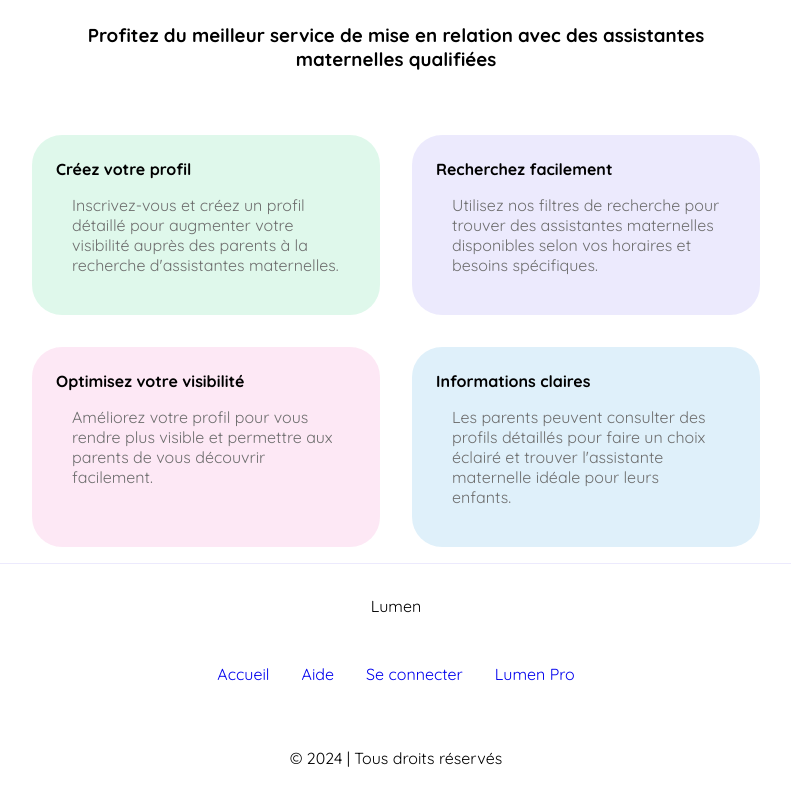
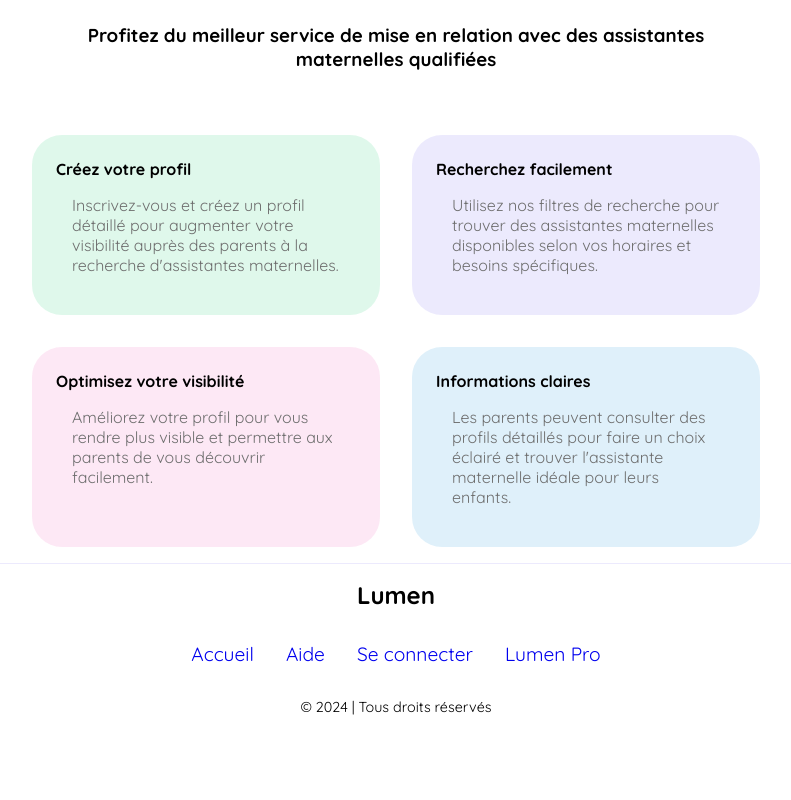
Before and after one commit to WildCodeSchool-2024-02/toulouse-babyplace, a React (Vite) app in the folder client/: page / in a window 1280 px wide. Shown: the part 638-1438 px from the top of the page, without its empty margins (244-1035 px from the left). After the commit the page ends 1370 px from the top, so only its background shows below. Built offline with nearby package versions, Linux system fonts and the light colour scheme; a web font is replaced by a local one.

Commit message:
fix: correction css

```diff
--- a/client/src/components/Footer/Footer.jsx
+++ b/client/src/components/Footer/Footer.jsx
@@ -8,8 +8,7 @@ function Footer() {
 
   return (
     <div id="footer">
-      <div>
-        <p>Lumen</p>
+      <h2>Lumen</h2>
       <ul>
         <NavLink to="/">
           <li>Accueil</li>
@@ -28,7 +27,6 @@ function Footer() {
           </NavLink>
         )}
       </ul>
-      </div>
       <p id="p">© 2024 | Tous droits réservés</p>
     </div>
   );
--- a/client/src/components/Footer/Footer.scss
+++ b/client/src/components/Footer/Footer.scss
@@ -3,19 +3,20 @@
 #footer {
   border-top: 1px solid rgba(126, 114, 242, 0.15);
   padding: 1rem;
+  display: flex;
+  flex-direction: column;
+  gap: 2rem;
 
   p {
     text-align: center;
-    padding-top: 1rem;
   }
 
   #p {
-    margin: 1rem;
+    font-size: 0.8rem;
   }
 
   ul {
     text-align: center;
-    margin: 3rem;
     display: flex;
     align-items: center;
     gap: 2rem;
@@ -57,34 +58,8 @@
     padding-block: 0.6rem;
     margin: 1rem;
   }
-  #btn-more {
-    background-color: $secondary-color;
-    border: $secondary-color 1px solid;
-    color: $lighter-color;
-  }
-
-  #btn-more:hover {
-    background-color: $lighter-color;
-    color: $secondary-color;
-    border: $secondary-color 1px solid;
-  }
-
-  #btn-demo {
-    background-color: $lighter-color;
-    border: none;
-    box-shadow: rgba(149, 157, 165, 0.2) 0px 8px 24px;
-  }
-
-  #btn-demo:hover {
-    background-color: $main-color;
-    color: $lighter-color;
-    span {
-      color: $lighter-color;
-    }
-  }
 
   h2 {
-    margin: 1rem;
     font-size: 1.2rem;
     text-align: center;
   }
@@ -95,5 +70,17 @@
     #footer-top {
       flex-direction: row;
     }
+
+    h2 {
+      font-size: 1.5rem;
+    }
+
+    ul {
+      font-size: 1.2rem;
+    }
+
+    #p {
+      font-size: 0.9rem;
+    }
   }
 }
--- a/client/src/pages/PersonalPage/PersonalPage.scss
+++ b/client/src/pages/PersonalPage/PersonalPage.scss
@@ -1,10 +1,4 @@
 @import "../../variables.scss";
-
-* {
-  margin: 0;
-  padding: 0;
-  box-sizing: 100%;
-}
 
 .title {
   display: flex;
--- a/client/src/pages/Profile/Profile.scss
+++ b/client/src/pages/Profile/Profile.scss
@@ -84,16 +84,15 @@
     }
 
     button {
-      background-color: red;
-      border: 1px solid red;
+      background-color: #d90429;
+      border: 1px solid #d90429;
       color: $lighter-color;
       max-width: fit-content;
-      border-radius: 20px;
     }
 
     button:hover {
       background-color: $lighter-color;
-      color: red;
+      color: #d90429;
     }
 
     .profile-text {
@@ -135,6 +134,15 @@
     .profile-line {
       .profile-buttons {
         flex-direction: row;
+
+        button,
+        a {
+          font-size: 0.9rem;
+        }
+      }
+
+      button {
+        font-size: 0.9rem;
       }
     }
   }
--- a/client/src/pages/Search/Search.jsx
+++ b/client/src/pages/Search/Search.jsx
@@ -108,10 +108,13 @@ function Search() {
             <div key={result?.id} className="result-card">
               <span className="avatar">{getInitials(result?.name)}</span>
               <p>{result?.name}</p>
-              <p>{result?.address}</p>
               <p>
                 Disponible de {result?.opening} à {result?.closing}
               </p>
+              <p>{result?.email}</p>
+              <p>{result?.address}</p>
+              <p>{result?.phone}</p>
+              <p>{result?.description}</p>
             </div>
           ))
         ) : (
--- a/client/src/pages/Search/Search.scss
+++ b/client/src/pages/Search/Search.scss
@@ -24,7 +24,7 @@
   .right-block-search {
     display: grid;
     grid-template-columns: repeat(1, 1fr);
-    gap: 5rem;
+    gap: 3rem;
     margin-top: 2rem;
   }
 
@@ -73,7 +73,8 @@
   background-color: #00000030;
   padding: 1rem;
   border-radius: 100%;
-  width: 10%;
+  width: 2rem;
+  height: 2rem;
   display: flex;
   justify-content: center;
   align-items: center;
```
Lines whose indentation alone changed are shown as unchanged.
